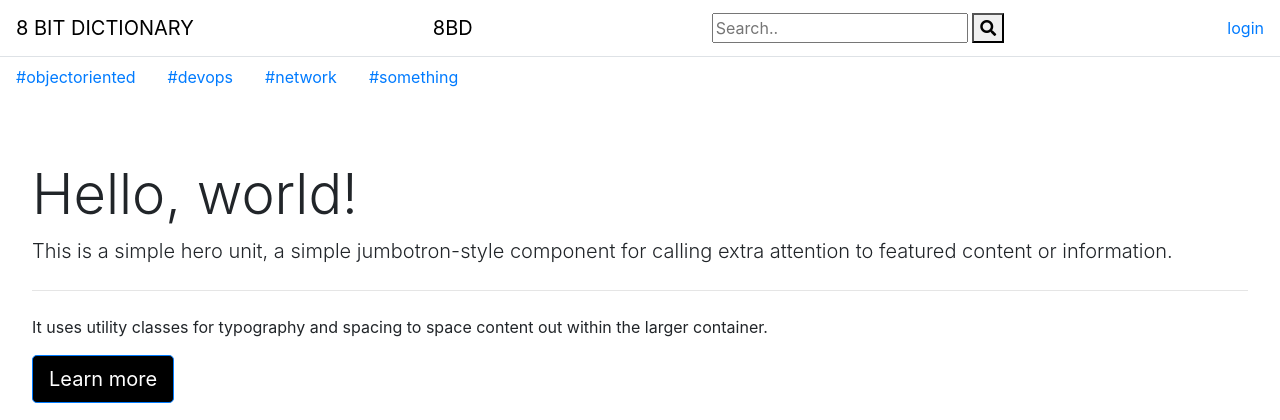
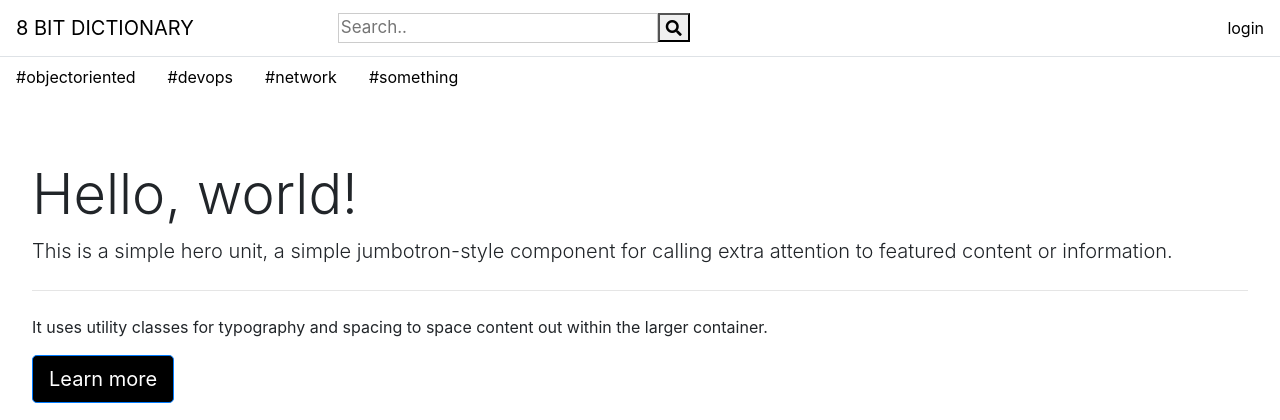
Before and after one commit to aeminkyr/8BD, a CodeIgniter app: page /database/ in a window 1280 px wide. Shown: the top 420 px of the page. Run offline with CodeIgniter, Linux system fonts and the light colour scheme; some libraries are stand-ins or nearby versions.

Commit message:
css added

```diff
--- a/application/views/index_page.php
+++ b/application/views/index_page.php
@@ -3,7 +3,7 @@
 <head>
 	<title>8BIT DICTIONARY</title>
 	<link rel="stylesheet" href="https://stackpath.bootstrapcdn.com/bootstrap/4.4.1/css/bootstrap.min.css" integrity="sha384-Vkoo8x4CGsO3+Hhxv8T/Q5PaXtkKtu6ug5TOeNV6gBiFeWPGFN9MuhOf23Q9Ifjh" crossorigin="anonymous">
-	<link rel="stylesheet" type="text/css" href="style.css">
+	<link rel="stylesheet" type="text/css" href="assets/css/main.css">
 	<link rel="stylesheet" href="https://cdnjs.cloudflare.com/ajax/libs/font-awesome/5.11.2/css/all.min.css" integrity="sha256-+N4/V/SbAFiW1MPBCXnfnP9QSN3+Keu+NlB+0ev/YKQ=" crossorigin="anonymous" />
 	<meta name="viewport" content="width=device-width, initial-scale=1, shrink-to-fit=no">
 </head>
--- /dev/null
+++ b/assets/css/main.css
@@ -0,0 +1,78 @@
+body{
+
+	/*background-color:  rgb(28,20,39); i like this combination*/
+	background-color: white;
+}
+
+a:link{
+	color: black;
+}
+
+a:hover{
+	color:hotpink;
+}
+
+.navbar{
+	background-color: white;
+	color: black;
+}
+
+
+
+.navbar button[type=submit]{
+	float: left;
+	color:black;
+	height: 29px;
+
+}
+
+
+
+
+@media (max-width: 767px) {
+	/* Only mobile css */
+	#nav-items{
+		font-size: 3vw;
+
+	}
+
+	#site-logo{
+		display: none;
+	}
+
+	.navbar input[type=text] {
+		float: left;
+		margin-right: auto;
+		font-size: 17px;
+		border: 1px solid #ccc;
+		width: 35vw;
+		height: 29px;
+
+	}
+	#search-form{
+		margin-right: auto;
+	}
+
+}
+
+@media (min-width: 768px){
+	/*Only desktop css */
+	#site-logo-m{
+		display: none;
+	}
+
+
+	.navbar input[type=text] {
+		float: left;
+		margin-right: auto;
+		font-size: 17px;
+		border: 1px solid #ccc;
+		width: 25vw;
+
+	}
+	#search-form{
+		margin-right: auto;
+		margin-left: 10vw;
+	}
+
+}
```
